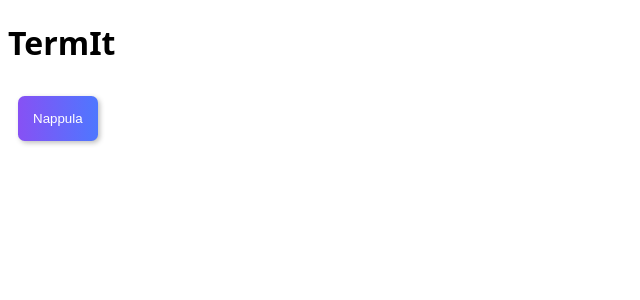
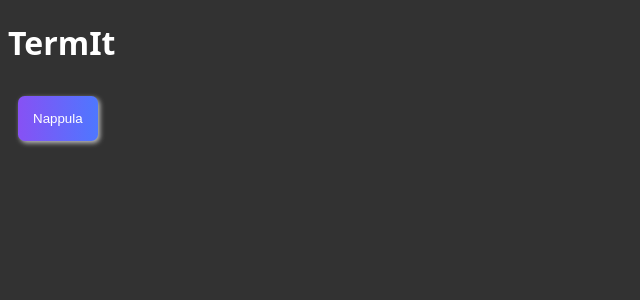
Before and after one commit to Akaseli/TermIt, a React (Create React App) app in the folder frontend/: page / in a window 1280 px wide. Shown: the top 300 px of the page, without its empty margins (0-640 px from the left). Built offline with nearby package versions, Linux system fonts and the light colour scheme.

Commit message:
Styling changed slightly

```diff
--- a/frontend/src/App.css
+++ b/frontend/src/App.css
@@ -1,3 +1,5 @@
 body{
   font-family: system-ui, -apple-system, BlinkMacSystemFont, 'Segoe UI', Roboto, Oxygen, Ubuntu, Cantarell, 'Open Sans', 'Helvetica Neue', sans-serif;
+  color: white;
+  background-color: rgb(50, 50, 50);
 }
```
